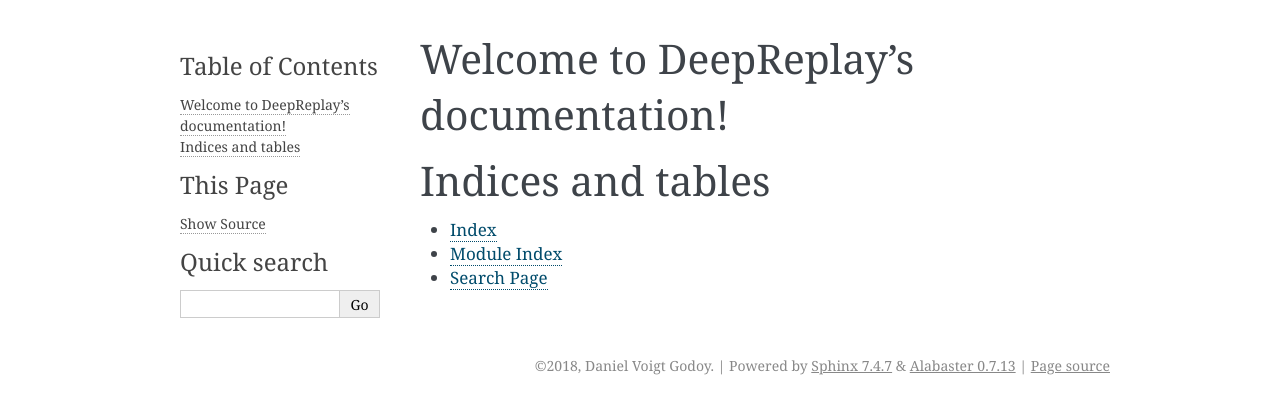
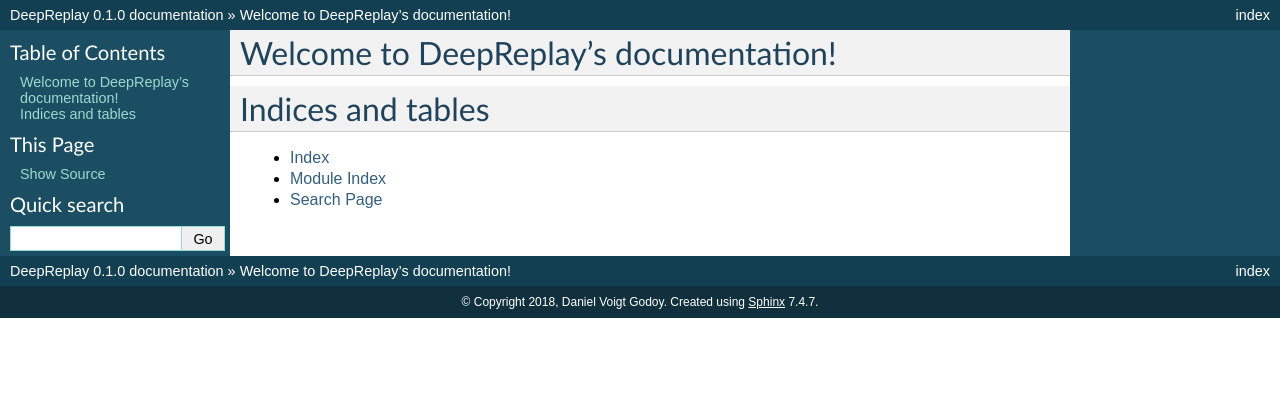
Before and after one commit to dvgodoy/deepreplay, a Sphinx documentation site: the page built from docs/source/index.rst, in a window 1280 px wide. Shown: the top 414 px of the page. Built offline with Sphinx 7.4.7, drawn with Linux system fonts in a browser that asks for light colours; formulas are drawn with MathJax 3.

```diff
--- a/docs/source/conf.py
+++ b/docs/source/conf.py
@@ -87,7 +87,7 @@ todo_include_todos = False
 # The theme to use for HTML and HTML Help pages.  See the documentation for
 # a list of builtin themes.
 #
-html_theme = 'alabaster'
+html_theme = 'classic'
 
 # Theme options are theme-specific and customize the look and feel of a theme
 # further.  For a list of options available for each theme, see the
```
Also changed, not shown: README.md (+1 -0 lines), .travis.yml.
